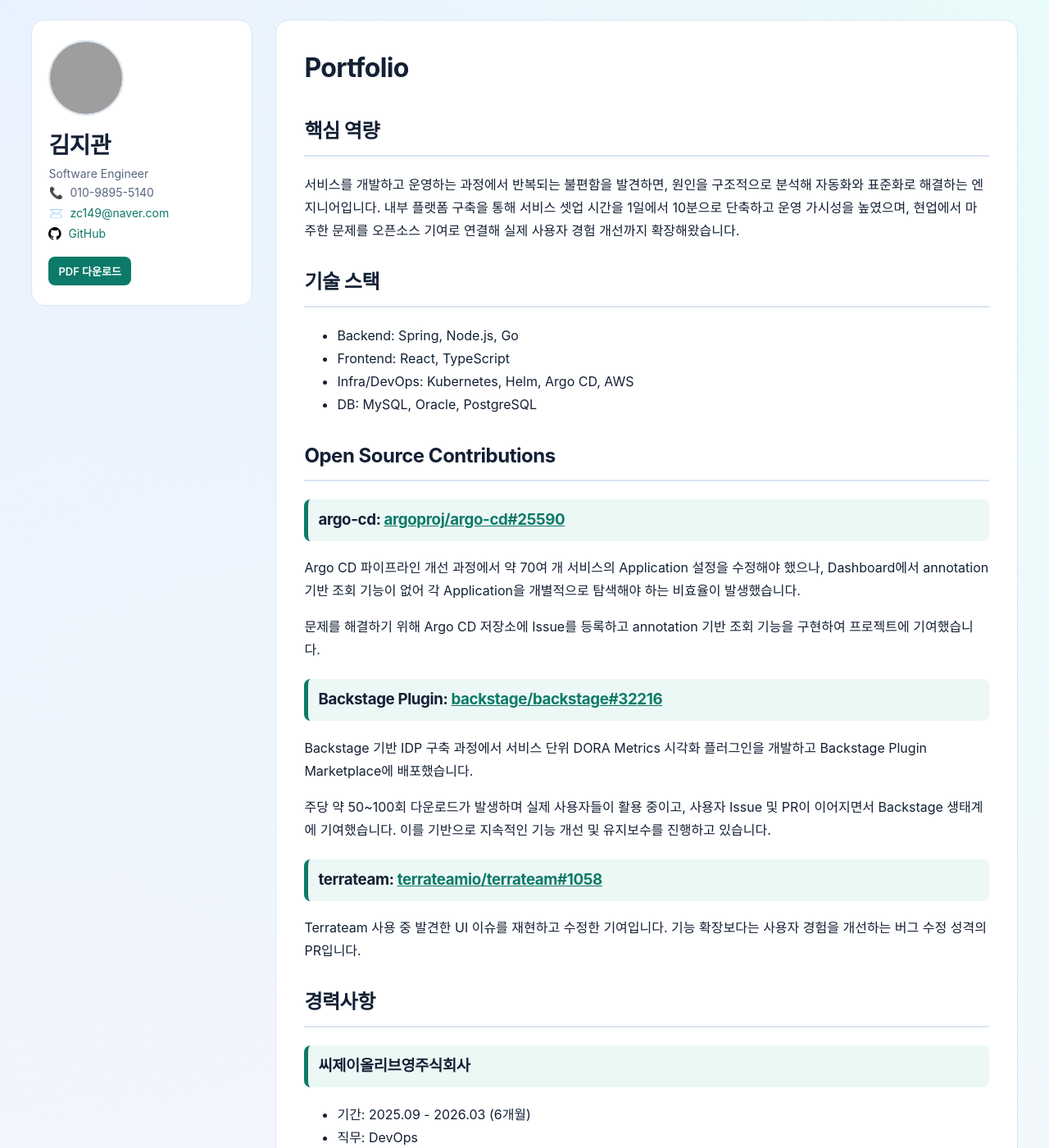
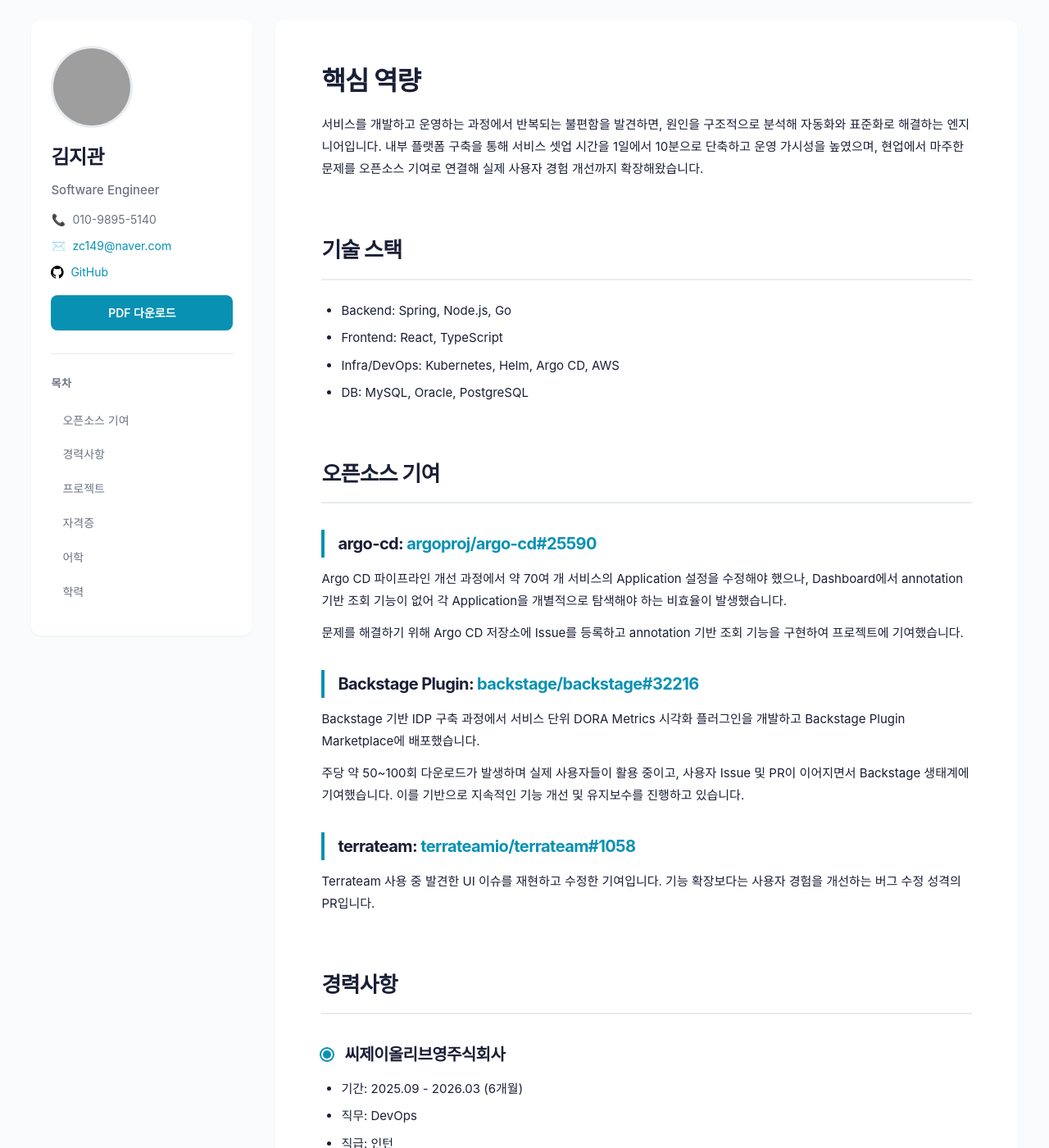
Before and after one commit to zc149/zc149.github.io, a Jekyll site: the page built from index.md, in a window 1280 px wide and 1400 px high. Shown: the whole window at 82% size. Built offline with Jekyll 4.4.1, drawn with Linux system fonts in a browser that asks for light colours; some of the changed text lies outside the part shown; grey boxes are pictures that could not be loaded.

Commit message:
테마 및 내용 수정

```diff
--- a/_data/profile.yml
+++ b/_data/profile.yml
@@ -2,6 +2,6 @@
 description: Software Engineer
 phone: 010-9895-5140
 email: zc149@naver.com
+profile_image: /assets/img/profile.jpg
 github: https://github.com/zc149
 resume_pdf: /assets/docs/portfolio.pdf
-profile_image: /assets/img/profile.jpg
--- a/_layouts/default.html
+++ b/_layouts/default.html
@@ -23,6 +23,17 @@
           <p class="meta-line"><img class="icon-svg" src="/assets/icons/github.svg" alt=""><a href="{{ site.data.profile.github }}" target="_blank" rel="noreferrer noopener">GitHub</a></p>
           <a class="download-btn" href="{{ site.data.profile.resume_pdf }}" download>PDF 다운로드</a>
         </div>
+        <nav class="sidebar-nav">
+          <h2 class="nav-title">목차</h2>
+          <ul class="nav-list">
+            <li><a href="#oss">오픈소스 기여</a></li>
+            <li><a href="#experience">경력사항</a></li>
+            <li><a href="#projects">프로젝트</a></li>
+            <li><a href="#certs">자격증</a></li>
+            <li><a href="#language">어학</a></li>
+            <li><a href="#education">학력</a></li>
+          </ul>
+        </nav>
       </aside>
       <main class="content">
         {{ content }}
--- a/assets/css/site.css
+++ b/assets/css/site.css
@@ -1,10 +1,12 @@
 :root {
-  --bg: #f4f7fb;
+  --bg: #fafbfc;
   --panel: #ffffff;
-  --line: #dbe5f1;
-  --ink: #132035;
-  --subtle: #596680;
-  --brand: #0d7a69;
+  --line: #e8ecf0;
+  --ink: #1a1f36;
+  --subtle: #6b7280;
+  --brand: #0891b2;
+  --brand-light: #e0f2fe;
+  --accent: #06b6d4;
 }
 
 * {
@@ -15,10 +17,8 @@
   margin: 0;
   font-family: -apple-system, BlinkMacSystemFont, "Segoe UI", "Noto Sans KR", "Apple SD Gothic Neo", sans-serif;
   color: var(--ink);
-  background:
-    radial-gradient(circle at 0 0, #e9f2ff 0, transparent 36%),
-    radial-gradient(circle at 100% 0, #e8fff8 0, transparent 33%),
-    var(--bg);
+  background: var(--bg);
+  line-height: 1.7;
 }
 
 .page {
@@ -33,14 +33,14 @@
 .sidebar,
 .content {
   background: var(--panel);
-  border: 1px solid var(--line);
-  border-radius: 16px;
+  border-radius: 12px;
+  box-shadow: 0 1px 3px rgba(0, 0, 0, 0.05);
 }
 
 .sidebar {
-  padding: 24px 20px;
+  padding: 32px 24px;
   position: sticky;
-  top: 20px;
+  top: 24px;
   align-self: start;
 }
 
@@ -50,37 +50,40 @@
 
 .profile-image,
 .profile-fallback {
-  width: 92px;
-  height: 92px;
+  width: 100px;
+  height: 100px;
   border-radius: 50%;
   display: block;
-  margin-bottom: 14px;
+  margin-bottom: 16px;
 }
 
 .profile-image {
   object-fit: cover;
-  border: 2px solid var(--line);
+  border: 3px solid var(--line);
 }
 
 .profile-fallback {
-  background: #e8f6f3;
-  border: 2px solid #c7e9e1;
+  background: var(--brand-light);
+  border: 3px solid var(--brand);
   color: var(--brand);
-  font: 700 34px/88px -apple-system, BlinkMacSystemFont, "Segoe UI", sans-serif;
+  font: 700 36px/94px -apple-system, BlinkMacSystemFont, "Segoe UI", sans-serif;
   text-align: center;
 }
 
 .name {
-  margin: 0 0 8px;
+  margin: 0 0 6px;
   font-family: -apple-system, BlinkMacSystemFont, "Segoe UI", "Noto Sans KR", "Apple SD Gothic Neo", sans-serif;
-  font-size: 28px;
+  font-size: 24px;
+  font-weight: 700;
   letter-spacing: -0.02em;
+  color: var(--ink);
 }
 
 .meta {
-  margin: 0 0 6px;
+  margin: 0 0 12px;
   color: var(--subtle);
-  font-size: 14px;
+  font-size: 15px;
+  font-weight: 500;
 }
 
 .meta a {
@@ -119,71 +122,209 @@
 }
 
 .download-btn {
-  display: inline-block;
-  margin-top: 12px;
-  padding: 8px 12px;
+  display: block;
+  width: 100%;
+  margin-top: 16px;
+  padding: 10px 16px;
   border-radius: 8px;
   background: var(--brand);
   color: #fff;
   text-decoration: none;
-  font-size: 13px;
+  font-size: 14px;
   font-weight: 600;
+  text-align: center;
+  transition: transform 0.2s, box-shadow 0.2s;
 }
 
 .download-btn:hover {
-  opacity: 0.9;
+  transform: translateY(-1px);
+  box-shadow: 0 4px 12px rgba(8, 145, 178, 0.3);
+}
+
+.sidebar-nav {
+  margin-top: 28px;
+  padding-top: 24px;
+  border-top: 1px solid var(--line);
+}
+
+.nav-title {
+  margin: 0 0 14px;
+  font-size: 13px;
+  font-weight: 700;
+  color: var(--subtle);
+  text-transform: uppercase;
+  letter-spacing: 0.05em;
+}
+
+.nav-list {
+  list-style: none;
+  margin: 0;
+  padding: 0;
+}
+
+.nav-list li {
+  margin-bottom: 0;
+}
+
+.nav-list a {
+  display: block;
+  padding: 8px 12px;
+  margin-bottom: 2px;
+  color: var(--subtle);
+  text-decoration: none;
+  font-size: 14px;
+  border-radius: 6px;
+  border-left: 2px solid transparent;
+  transition: all 0.2s ease;
+}
+
+.nav-list a:hover {
+  background: var(--brand-light);
+  color: var(--brand);
+  border-left-color: var(--brand);
+  padding-left: 16px;
 }
 
 .content {
-  padding: 30px 34px;
-  line-height: 1.75;
+  padding: 48px 56px;
+  line-height: 1.7;
+  font-size: 15px;
 }
 
 .content h1,
 .content h2,
 .content h3,
 .content h4 {
-  letter-spacing: -0.02em;
+  letter-spacing: -0.03em;
+  font-weight: 700;
 }
 
 .content h1 {
   margin-top: 0;
+  font-size: 32px;
+  margin-bottom: 12px;
 }
 
 .content h2 {
+  margin-top: 64px;
+  margin-bottom: 24px;
+  font-size: 26px;
+  color: var(--ink);
+  padding-bottom: 12px;
   border-bottom: 2px solid var(--line);
-  padding-bottom: 8px;
-  margin-top: 28px;
 }
 
 .content h3 {
-  margin-top: 22px;
-  background: #ecf8f5;
-  border-left: 5px solid var(--brand);
-  border-radius: 8px;
-  padding: 9px 12px;
+  margin-top: 32px;
+  margin-bottom: 12px;
+  font-size: 20px;
+  color: var(--ink);
+  padding-left: 16px;
+  border-left: 4px solid var(--brand);
 }
 
 .content h4 {
+  margin-top: 24px;
+  margin-bottom: 10px;
+  font-size: 17px;
   color: var(--brand);
+  font-weight: 600;
+}
+
+.content p {
+  margin: 12px 0;
+  line-height: 1.8;
 }
 
 .content a {
   color: var(--brand);
+  text-decoration: none;
+  border-bottom: 1px solid transparent;
+  transition: border-color 0.2s;
+}
+
+.content a:hover {
+  border-bottom-color: var(--brand);
+}
+
+.content ul {
+  margin: 12px 0;
+  padding-left: 24px;
+}
+
+.content ul li {
+  margin-bottom: 8px;
+  line-height: 1.7;
+}
+
+.content strong {
+  font-weight: 600;
+  color: var(--ink);
+}
+
+/* 섹션별 세부 스타일 */
+
+/* 프로젝트 섹션 - 서브 헤딩 리스트 */
+#projects ~ h4 + ul {
+  padding-left: 20px;
+  margin-top: 8px;
+  margin-bottom: 24px;
+}
+
+/* 경력 섹션 - 타임라인 스타일 */
+#experience ~ h3 {
+  position: relative;
+  padding-left: 28px;
+  border-left: none;
+}
+
+#experience ~ h3::before {
+  content: "";
+  position: absolute;
+  left: 0;
+  top: 50%;
+  transform: translateY(-50%);
+  width: 10px;
+  height: 10px;
+  border-radius: 50%;
+  background: var(--brand);
+  border: 2px solid var(--bg);
+  box-shadow: 0 0 0 2px var(--brand);
 }
 
 @media (max-width: 980px) {
   .page {
     grid-template-columns: 1fr;
-    gap: 16px;
+    gap: 20px;
     width: 95%;
+    margin: 16px auto;
   }
 
   .sidebar {
     position: static;
+    padding: 24px 20px;
   }
 
   .content {
-    padding: 22px;
+    padding: 32px 24px;
+  }
+
+  .content h1 {
+    font-size: 28px;
+  }
+
+  .content h2 {
+    font-size: 22px;
+    margin-top: 48px;
+  }
+
+  .content h3 {
+    font-size: 18px;
+    margin-top: 24px;
+  }
+
+  #experience ~ h3 {
+    padding-left: 24px;
+    border-left: none;
   }
 }
--- a/index.md
+++ b/index.md
@@ -3,9 +3,7 @@
 title: Portfolio
 ---
 
-# Portfolio
-
-## 핵심 역량
+# 핵심 역량
 
 서비스를 개발하고 운영하는 과정에서 반복되는 불편함을 발견하면, 원인을 구조적으로 분석해 자동화와 표준화로 해결하는 엔지니어입니다. 내부 플랫폼 구축을 통해 서비스 셋업 시간을 1일에서 10분으로 단축하고 운영 가시성을 높였으며, 현업에서 마주한 문제를 오픈소스 기여로 연결해 실제 사용자 경험 개선까지 확장해왔습니다.
 
@@ -16,7 +14,8 @@
 - Infra/DevOps: Kubernetes, Helm, Argo CD, AWS
 - DB: MySQL, Oracle, PostgreSQL
 
-## Open Source Contributions
+<div id="oss"></div>
+## 오픈소스 기여
 
 ### argo-cd: <a href="https://github.com/argoproj/argo-cd/pull/25590" target="_blank" rel="noreferrer noopener">argoproj/argo-cd#25590</a>
 
@@ -34,6 +33,7 @@
 
 Terrateam 사용 중 발견한 UI 이슈를 재현하고 수정한 기여입니다. 기능 확장보다는 사용자 경험을 개선하는 버그 수정 성격의 PR입니다.
 
+<div id="experience"></div>
 ## 경력사항
 
 ### 씨제이올리브영주식회사
@@ -52,6 +52,7 @@
   - [Token 기반 비접촉 결제 솔루션 구축 (HCE / Scan to Pay)](#token-기반-비접촉-결제-솔루션-구축-hce--scan-to-pay)
   - [간편결제 통합 인터페이스 구축(SI)](#간편결제-통합-인터페이스-구축si)
 
+<div id="projects"></div>
 ## 프로젝트
 
 ### 개발자 내부 플랫폼(IDP) 구축
@@ -116,7 +117,12 @@
 - TO-BE 정규화 DB 스키마 재설계 및 데이터 마이그레이션
 - React 기반 어드민 대시보드 개발 (결제 통계: 건수, 승인 실패율 등 실시간 시각화)
 
+<div id="certs"></div>
 ## 자격증
+
+### AWS Certified Solutions Architect - Associate (SAA)
+
+- 2026.02 / AWS
 
 ### 리눅스마스터 2급
 
@@ -130,19 +136,17 @@
 
 - 2024.06 / 한국데이터베이스진흥센터
 
-### AWS Certified Solutions Architect - Associate (SAA)
-
-- 2026.02 / AWS
-
+<div id="language"></div>
 ## 어학
 
-### TOEIC Speaking Test
+### TOEIC Speaking
 
-- 130점 (2024.07.01)
+- IM3 (130점) / 2024.07
 
+<div id="education"></div>
 ## 학력
 
 ### 인하대학교
 
-- 2014.03 - 2021.02
-- 항공우주공학
+- 2014.03 - 2021.02 (졸업)
+- 항공우주공학과 학사
```
Also changed, not shown: other parts of index.md (+2 -2 lines).
